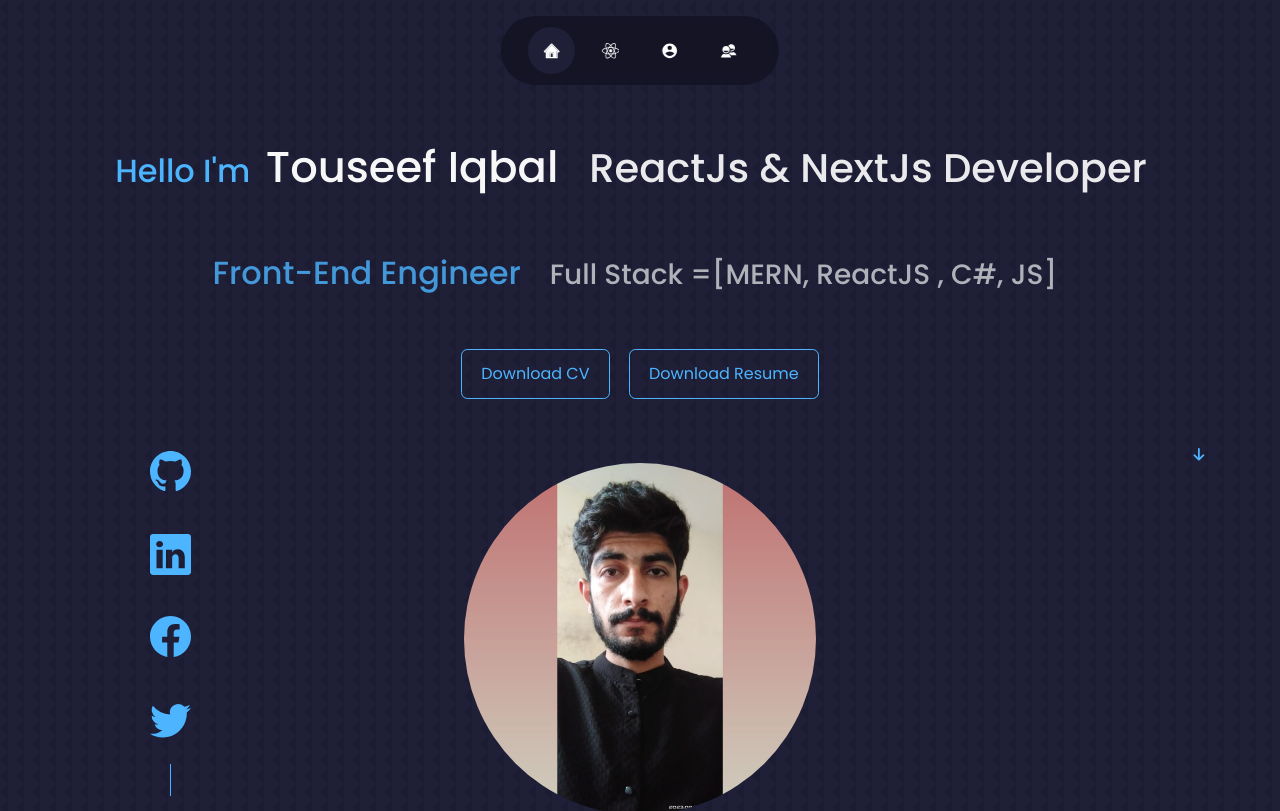
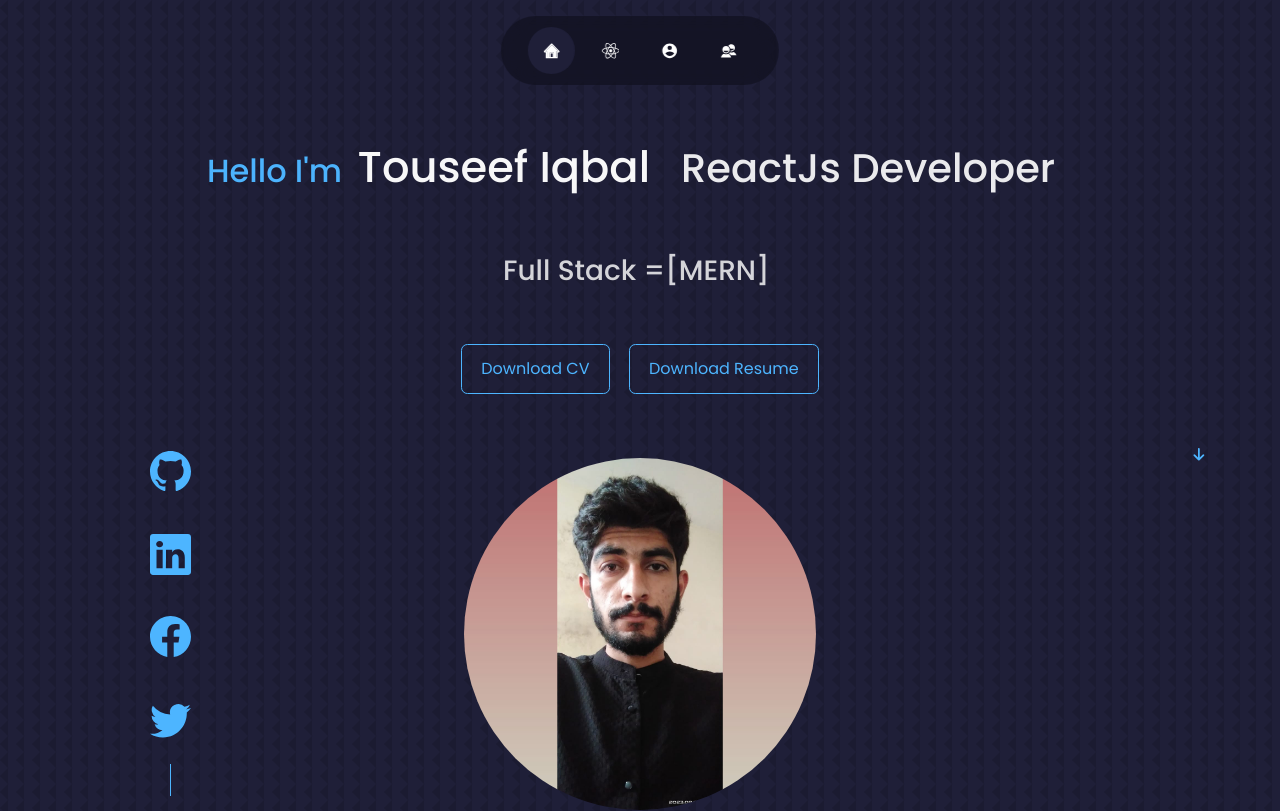
Before and after one commit to touseefiqbal845/myportfolio, a React (Create React App) app: page / in a window 1280 px wide. Shown: the top 811 px of the page. Built offline with nearby package versions, Linux system fonts and the light colour scheme.

Commit message:
Update Header.jsx

```diff
--- a/src/components/header/Header.jsx
+++ b/src/components/header/Header.jsx
@@ -29,10 +29,10 @@ const Header = () => {
         <div ref={headerRef} className="container header_container">
           <h2 className="header_text">Hello I'm</h2>
           <h1 className="m-3 text-bold text-base font-xlg header_text text-align-center">Touseef Iqbal</h1>
-          <h1  className="header_text m-3  text-center" >ReactJs & NextJs Developer</h1>
-           <h2 className="header_text m-3">Front-End Engineer</h2>
+          <h1  className="header_text m-3  text-center" >ReactJs Developer</h1>
+{/*            <h2 className="header_text m-3">Front-End Engineer</h2> */}
              <HeaderSocials />
-          <h3 className="header_text m-3">Full Stack =[MERN, ReactJS , C#, JS]</h3>
+          <h3 className="header_text m-3">Full Stack =[MERN]</h3>
 
           <CTA />
 
```
